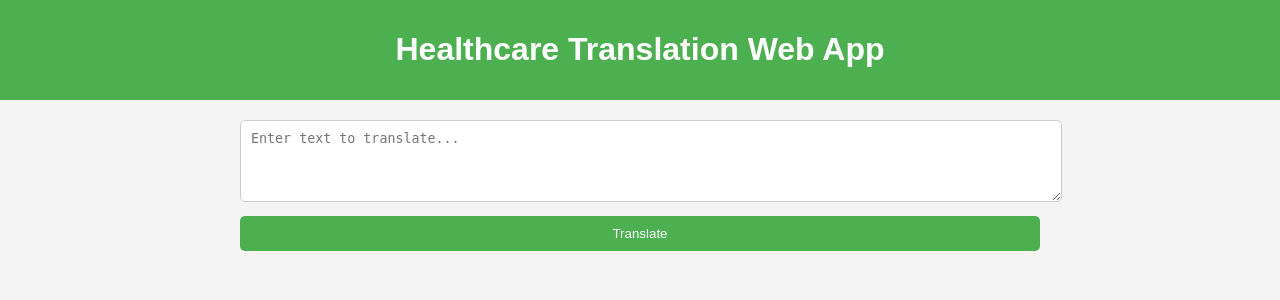
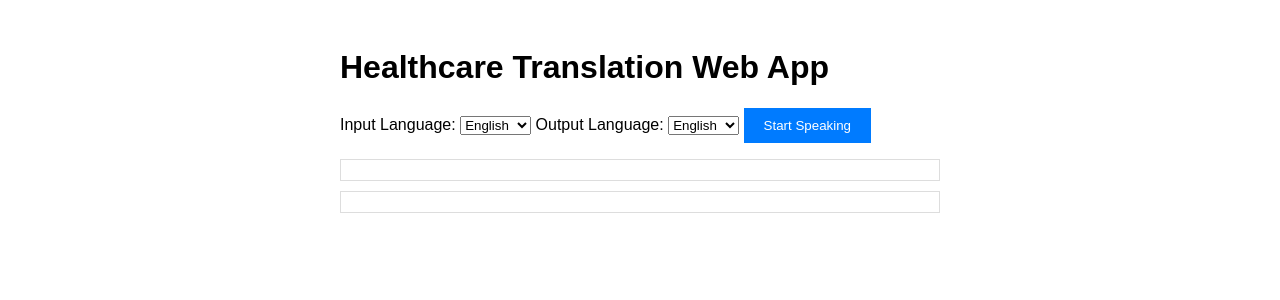
Before and after one commit to srikar52110/Health_Care_Translation_Web_App, a Flask app: page / in a window 1280 px wide. Shown: the top 300 px of the page. Run offline with Flask 3, Linux system fonts and the light colour scheme.

Commit message:
Update index.html

```diff
--- a/templates/index.html
+++ b/templates/index.html
@@ -5,112 +5,119 @@
     <meta name="viewport" content="width=device-width, initial-scale=1.0">
     <title>Healthcare Translation Web App</title>
     <style>
+        /* Simple styling for mobile-first design */
         body {
             font-family: Arial, sans-serif;
-            margin: 0;
-            padding: 0;
-            background-color: #f4f4f4;
-            color: #333;
+            padding: 20px;
         }
-        header {
-            background-color: #4CAF50;
-            color: white;
-            padding: 10px;
-            text-align: center;
-        }
+
         .container {
-            padding: 20px;
-            max-width: 800px;
+            max-width: 600px;
             margin: 0 auto;
         }
-        textarea, button {
-            width: 100%;
+
+        #original, #translated {
+            margin: 10px 0;
             padding: 10px;
-            margin-bottom: 10px;
-            border-radius: 5px;
-            border: 1px solid #ccc;
+            border: 1px solid #ddd;
         }
+
         button {
-            background-color: #4CAF50;
+            padding: 10px 20px;
+            background-color: #007BFF;
             color: white;
             border: none;
             cursor: pointer;
         }
-        button:hover {
-            background-color: #45a049;
-        }
-        .response {
-            padding: 20px;
-            background-color: #f9f9f9;
-            border: 1px solid #ddd;
-            border-radius: 5px;
-            margin-top: 20px;
-        }
-        .response p {
-            font-size: 16px;
-        }
+
+            button:hover {
+                background-color: #0056b3;
+            }
     </style>
 </head>
 <body>
+    <div class="container">
+        <h1>Healthcare Translation Web App</h1>
 
-<header>
-    <h1>Healthcare Translation Web App</h1>
-</header>
+        <!-- Language selection -->
+        <label for="inputLanguage">Input Language:</label>
+        <select id="inputLanguage">
+            <option value="en-US">English</option>
+            <option value="es-ES">Spanish</option>
+            <option value="fr-FR">French</option>
+        </select>
 
-<div class="container">
-    <textarea id="inputText" placeholder="Enter text to translate..." rows="4"></textarea>
+        <label for="outputLanguage">Output Language:</label>
+        <select id="outputLanguage">
+            <option value="en">English</option>
+            <option value="es">Spanish</option>
+            <option value="fr">French</option>
+        </select>
 
-    <button id="translateBtn">Translate</button>
+        <!-- Button to start speech recognition -->
+        <button id="startRecognition">Start Speaking</button>
+        <p id="status"></p>
 
-    <div class="response" id="responseContainer" style="display: none;">
-        <p><strong>Translated Text:</strong></p>
-        <p id="translatedText"></p>
+        <!-- Display the original and translated text -->
+        <div id="original"></div>
+        <div id="translated"></div>
+
+        <!-- Audio element to play the translated text -->
+        <audio id="audio-player" controls style="display: none;"></audio>
     </div>
 
-    <div class="response" id="errorContainer" style="display: none;">
-        <p><strong>Error:</strong></p>
-        <p id="errorText"></p>
-    </div>
-</div>
+    <script>
+        const recognition = new (window.SpeechRecognition || window.webkitSpeechRecognition)();
+        recognition.lang = 'en-US';
 
-<script>
-    document.getElementById('translateBtn').addEventListener('click', async function() {
-        const inputText = document.getElementById('inputText').value;
-        if (!inputText) {
-            alert("Please enter some text to translate.");
-            return;
-        }
+        const startRecognitionButton = document.getElementById('startRecognition');
+        const statusElement = document.getElementById('status');
+        const originalTextElement = document.getElementById('original');
+        const translatedTextElement = document.getElementById('translated');
+        const audioPlayer = document.getElementById('audio-player');
 
-        try {
-            // Send translation request to the backend
-            const response = await fetch('/translate', {
+        // Speech recognition setup
+        recognition.onstart = () => { statusElement.textContent = 'Listening...'; };
+        recognition.onend = () => { statusElement.textContent = 'Stopped listening.'; };
+        recognition.onerror = (event) => { statusElement.textContent = 'Error: ' + event.error; };
+
+        recognition.onresult = (event) => {
+            const spokenText = event.results[0][0].transcript;
+            originalTextElement.textContent = 'Original Text: ' + spokenText;
+
+            const inputLanguage = document.getElementById('inputLanguage').value;
+            const outputLanguage = document.getElementById('outputLanguage').value;
+
+            fetch('/translate', {
                 method: 'POST',
-                headers: {
-                    'Content-Type': 'application/json'
-                },
-                body: JSON.stringify({
-                    text: inputText,
-                    input_language: 'en', // Change this if needed
-                    output_language: 'es' // Change this if needed
+                headers: { 'Content-Type': 'application/json' },
+                body: JSON.stringify({ text: spokenText, input_language: inputLanguage, output_language: outputLanguage })
+            })
+                .then(response => response.json())
+                .then(data => {
+                    if (data.translated_text) {
+                        translatedTextElement.textContent = 'Translated Text: ' + data.translated_text;
+
+                        // Fetch and play translated text audio
+                        fetch('/speak', {
+                            method: 'POST',
+                            headers: { 'Content-Type': 'application/json' },
+                            body: JSON.stringify({ text: data.translated_text, language: outputLanguage })
+                        })
+                            .then(response => response.blob())
+                            .then(blob => {
+                                const url = URL.createObjectURL(blob);
+                                audioPlayer.src = url;
+                                audioPlayer.style.display = 'block';
+                                audioPlayer.play();
+                            })
+                            .catch(error => alert('Error in speech synthesis: ' + error));
+                    }
                 })
-            });
+                .catch(error => alert('Error in translation: ' + error));
+        };
 
-            const data = await response.json();
-            if (data.translated_text) {
-                // Display the translated text
-                document.getElementById('responseContainer').style.display = 'block';
-                document.getElementById('translatedText').innerText = data.translated_text;
-                document.getElementById('errorContainer').style.display = 'none';
-            } else {
-                throw new Error(data.error || "Something went wrong.");
-            }
-        } catch (error) {
-            document.getElementById('errorContainer').style.display = 'block';
-            document.getElementById('errorText').innerText = error.message;
-            document.getElementById('responseContainer').style.display = 'none';
-        }
-    });
-</script>
-
+        startRecognitionButton.onclick = () => { recognition.start(); };
+    </script>
 </body>
 </html>
```
